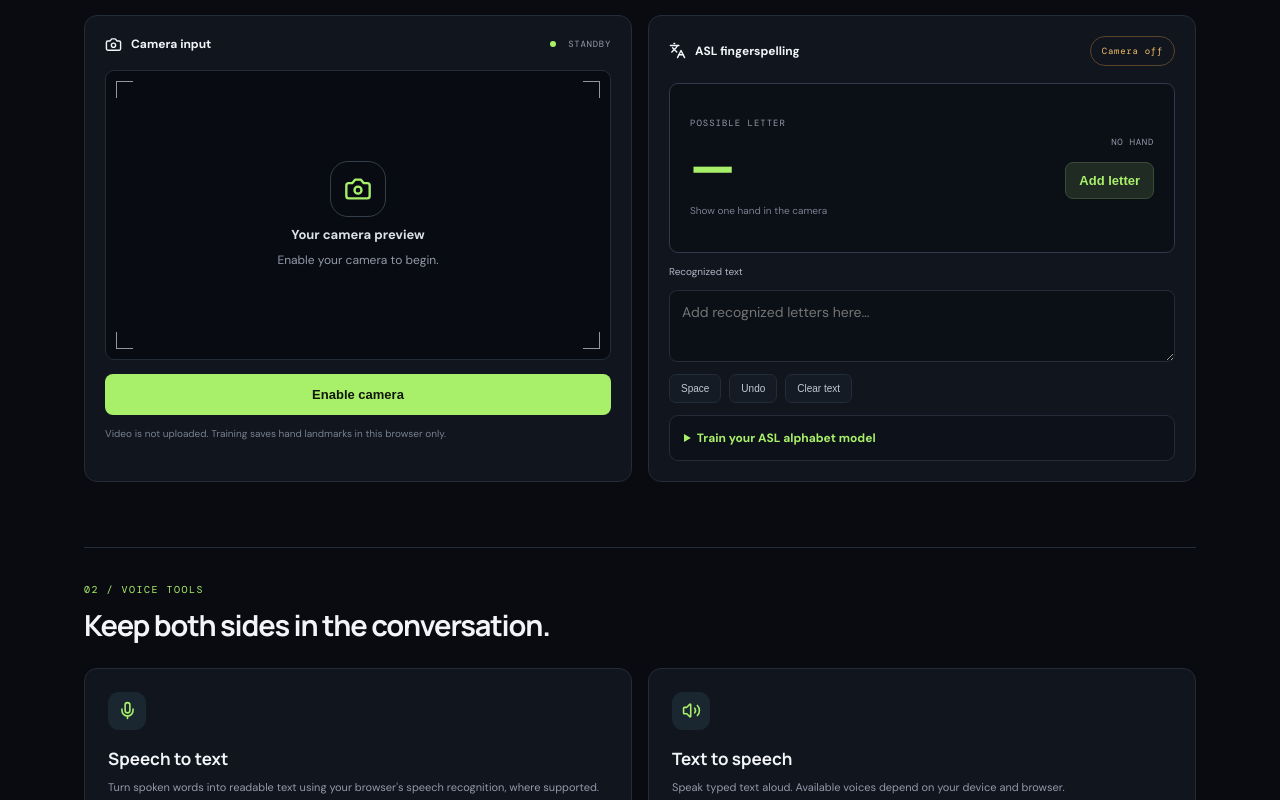
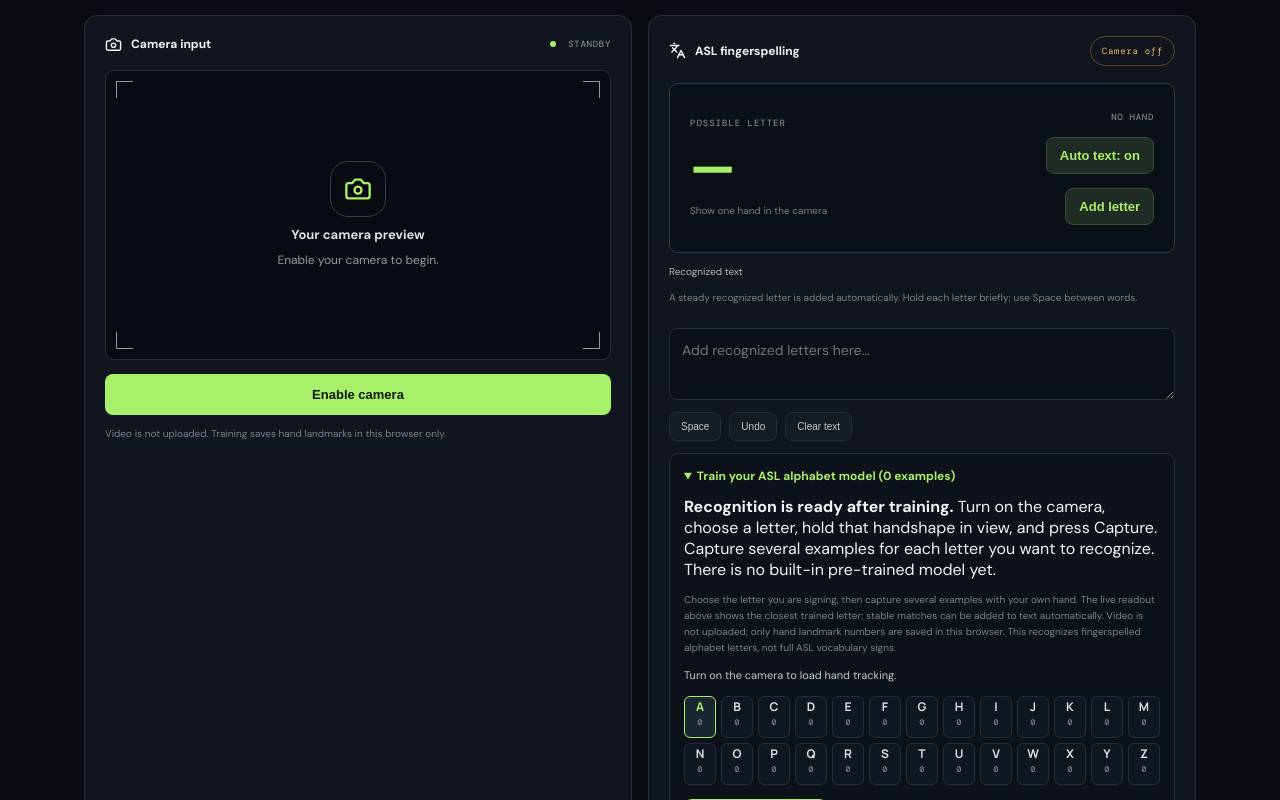
Before and after one commit to ayushku4507/sign-voice-ai-, a Next.js app: page / in a window 1280 px wide. Shown: the part 800-1600 px from the top of the page. Built offline with nearby package versions, Linux system fonts and the light colour scheme.

Commit message:
Add automatic ASL letter transcription

```diff
--- a/app/ASLTrainer.tsx
+++ b/app/ASLTrainer.tsx
@@ -125,6 +125,8 @@ export default function ASLTrainer({
   const [handDetected, setHandDetected] = useState(false);
   const [prediction, setPrediction] = useState<{ label: string; match: number } | null>(null);
   const [transcript, setTranscript] = useState("");
+  const [autoAdd, setAutoAdd] = useState(true);
+  const stableMatchRef = useRef<{ label: string; since: number; added: boolean } | null>(null);
   const detectorRef = useRef<Detector | null>(null);
   const samplesRef = useRef<Sample[]>([]);
   const rafRef = useRef<number | null>(null);
@@ -244,11 +246,24 @@ export default function ASLTrainer({
                 sequenceRef.current.push(pose);
                 if (sequenceRef.current.length > SEQUENCE_LENGTH) sequenceRef.current.shift();
                 if (frameNumberRef.current % 4 === 0) {
-                  setPrediction(findMatch(pose, sequenceRef.current, samplesRef.current));
+                  const match = findMatch(pose, sequenceRef.current, samplesRef.current);
+                  setPrediction(match);
+                  const now = performance.now();
+                  if (!match) {
+                    stableMatchRef.current = null;
+                  } else if (stableMatchRef.current?.label !== match.label) {
+                    stableMatchRef.current = { label: match.label, since: now, added: false };
+                  } else if (autoAdd && !stableMatchRef.current.added && now - stableMatchRef.current.since >= 900) {
+                    stableMatchRef.current.added = true;
+                    setTranscript((current) => current + match.label);
+                  }
                 }
               } else {
                 sequenceRef.current = [];
-                if (frameNumberRef.current % 4 === 0) setPrediction(null);
+                if (frameNumberRef.current % 4 === 0) {
+                  setPrediction(null);
+                  stableMatchRef.current = null;
+                }
               }
             } catch {
               setModelStatus("Hand tracking paused. Turn the camera off and on to retry.");
@@ -267,7 +282,7 @@ export default function ASLTrainer({
       cancelled = true;
       stop();
     };
-  }, [cameraOn, videoRef]);
+  }, [cameraOn, videoRef, autoAdd]);
 
   const counts = useMemo(() => {
     const result: Record<string, number> = {};
@@ -323,11 +338,13 @@ export default function ASLTrainer({
         </div>
         <div className="asl-live-controls">
           <span className={handDetected ? "asl-indicator on" : "asl-indicator"}>{handDetected ? "HAND FOUND" : "NO HAND"}</span>
+          <button className={autoAdd ? "secondary-btn active" : "secondary-btn"} onClick={() => setAutoAdd((enabled) => !enabled)} aria-pressed={autoAdd}>{autoAdd ? "Auto text: on" : "Auto text: off"}</button>
           <button className="secondary-btn" onClick={addPrediction} disabled={!prediction}>Add letter</button>
         </div>
       </div>
 
       <label className="asl-transcript-label" htmlFor="aslTranscript">Recognized text</label>
+      <p className="small-note">{autoAdd ? "A steady recognized letter is added automatically. Hold each letter briefly; use Space between words." : "Turn on Auto text to add steady recognized letters, or press Add letter."}</p>
       <textarea
         id="aslTranscript"
         className="asl-transcript"
@@ -341,10 +358,11 @@ export default function ASLTrainer({
         <button className="small-action" onClick={() => setTranscript("")}>Clear text</button>
       </div>
 
-      <details className="asl-trainer">
-        <summary>Train your ASL alphabet model</summary>
+      <details className="asl-trainer" open={samples.length === 0}>
+        <summary>Train your ASL alphabet model ({samples.length} examples)</summary>
+        {samples.length === 0 && <p className="asl-first-run"><strong>Recognition is ready after training.</strong> Turn on the camera, choose a letter, hold that handshape in view, and press Capture. Capture several examples for each letter you want to recognize. There is no built-in pre-trained model yet.</p>}
         <p className="small-note">
-          Choose the letter you are signing, then capture several examples with your own hand. Video is not uploaded; only hand landmark numbers are saved in this browser. This is a personal practice model, not a universal or certified translator.
+          Choose the letter you are signing, then capture several examples with your own hand. The live readout above shows the closest trained letter; stable matches can be added to text automatically. Video is not uploaded; only hand landmark numbers are saved in this browser. This recognizes fingerspelled alphabet letters, not full ASL vocabulary signs.
         </p>
         <p className="asl-model-status">{modelStatus}</p>
         <div className="asl-letter-grid" aria-label="Choose an ASL letter">
```
